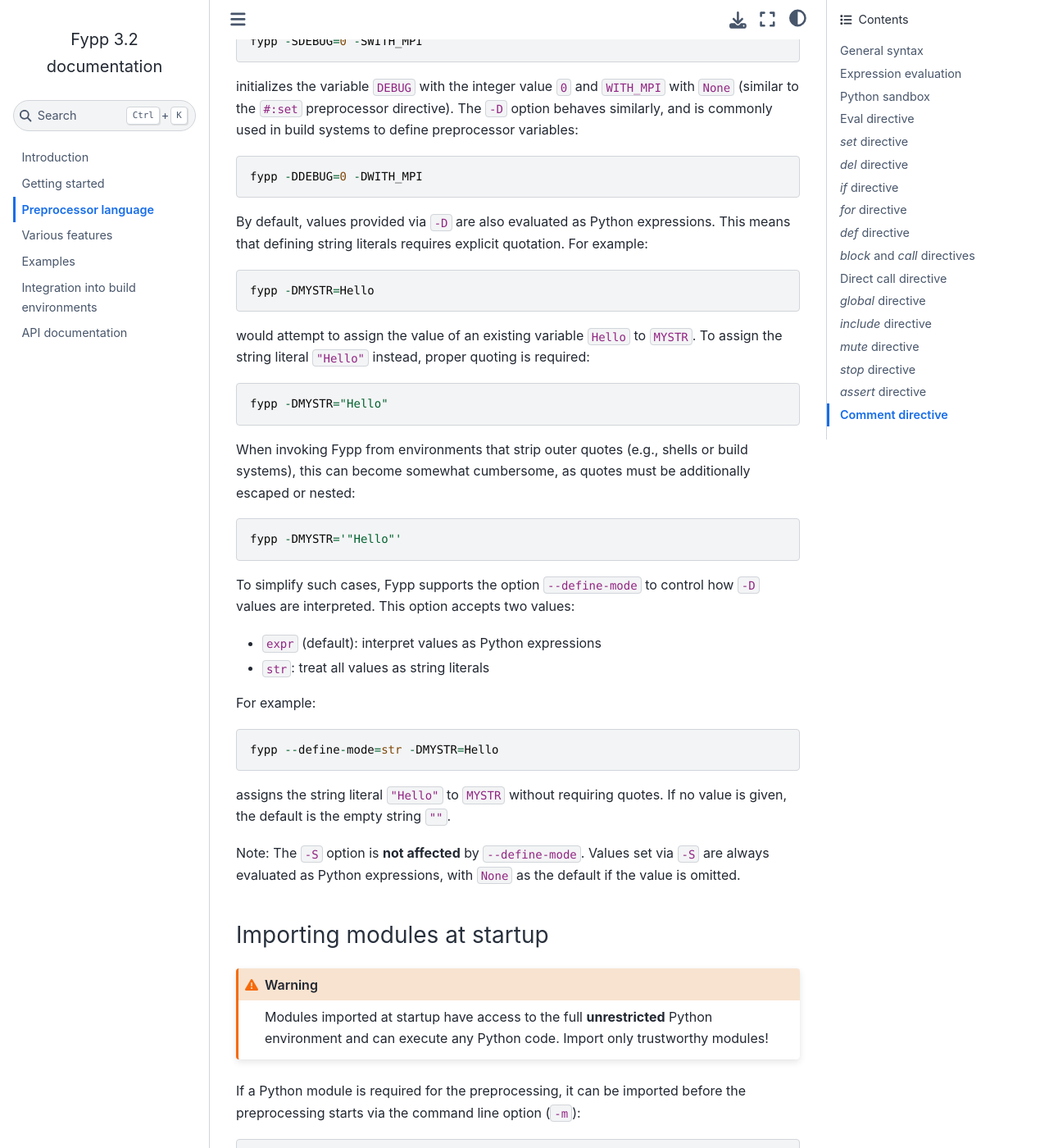
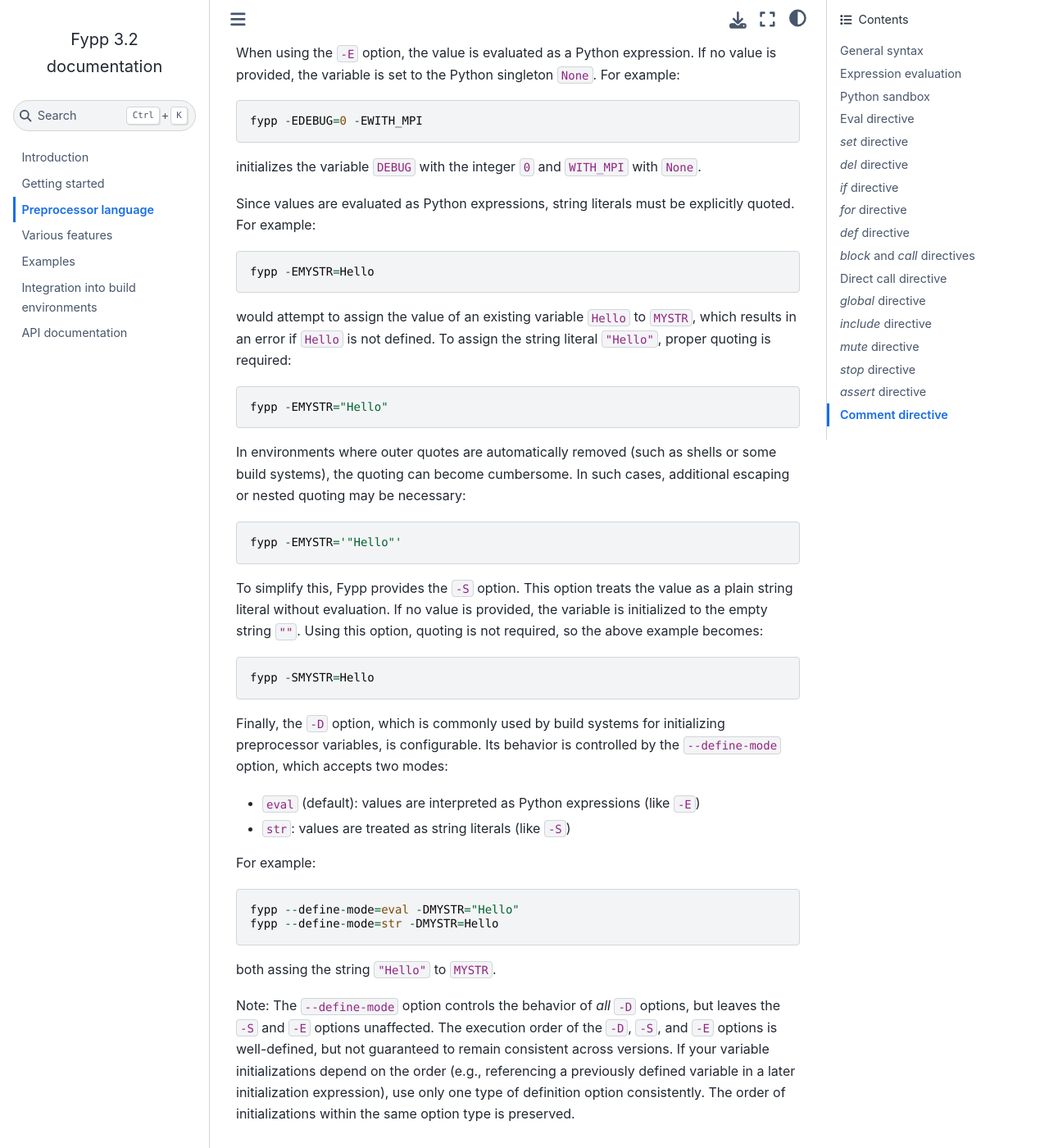
Before and after one commit to aradi/fypp, a Sphinx documentation site: the page built from docs/preprocessor-language.rst, in a window 1280 px wide and 1400 px high, scrolled down 5815 px. Shown: the whole window at 82% size. Built offline with Sphinx 7.4.7 and the Sphinx Book theme 1.1.4, drawn with Linux system fonts in a browser that asks for light colours; some of the changed text lies outside the part shown.

Commit message:
Implement 3 define options (-D, -E, -S)
Behavior of -D is configurable via --define-mode, behavior of -S and
-E is fixed (string literal versus expression evaluation).

```diff
--- a/docs/preprocessor-language.rst
+++ b/docs/preprocessor-language.rst
@@ -246,52 +246,65 @@
 ----------------------
 
 Initial values for preprocessor variables can be set at startup using the
-command-line options ``-S`` (*set*) or ``-D`` (*define*). The value is evaluated
-as a Python expression, or set to ``None`` if omitted. For example::
+command-line options ``-D`` (``--define``), ``-E`` (``--define-eval``), or
+``-S`` (``--define-str``). These options differ in how they interpret the
+provided value and what default is used when the value is omitted.
 
-  fypp -SDEBUG=0 -SWITH_MPI
-
-initializes the variable ``DEBUG`` with the integer value ``0`` and ``WITH_MPI``
-with ``None`` (similar to the ``#:set`` preprocessor directive). The ``-D``
-option behaves similarly, and is commonly used in build systems to define
-preprocessor variables::
-
-  fypp -DDEBUG=0 -DWITH_MPI
-
-By default, values provided via ``-D`` are also evaluated as Python expressions.
-This means that defining string literals requires explicit quotation. For
+When using the ``-E`` option, the value is evaluated as a Python expression. If
+no value is provided, the variable is set to the Python singleton ``None``. For
 example::
 
-  fypp -DMYSTR=Hello
+  fypp -EDEBUG=0 -EWITH_MPI
+
+initializes the variable ``DEBUG`` with the integer ``0`` and ``WITH_MPI`` with
+``None``.
+
+Since values are evaluated as Python expressions, string literals must be
+explicitly quoted. For example::
+
+  fypp -EMYSTR=Hello
 
 would attempt to assign the value of an existing variable ``Hello`` to
-``MYSTR``. To assign the string literal ``"Hello"`` instead, proper quoting is
-required::
+``MYSTR``, which results in an error if ``Hello`` is not defined. To assign the
+string literal ``"Hello"``, proper quoting is required::
 
-  fypp -DMYSTR="Hello"
+  fypp -EMYSTR="Hello"
 
-When invoking Fypp from environments that strip outer quotes (e.g., shells or
-build systems), this can become somewhat cumbersome, as quotes must be
-additionally escaped or nested::
+In environments where outer quotes are automatically removed (such as shells or
+some build systems), the quoting can become cumbersome. In such cases,
+additional escaping or nested quoting may be necessary::
 
-  fypp -DMYSTR='"Hello"'
+  fypp -EMYSTR='"Hello"'
 
-To simplify such cases, Fypp supports the option ``--define-mode`` to control
-how ``-D`` values are interpreted. This option accepts two values:
+To simplify this, Fypp provides the ``-S`` option. This option treats the value
+as a plain string literal without evaluation. If no value is provided, the
+variable is initialized to the empty string ``""``. Using this option, quoting
+is not required, so the above example becomes::
 
-- ``expr`` (default): interpret values as Python expressions
-- ``str``: treat all values as string literals
+  fypp -SMYSTR=Hello
+
+Finally, the ``-D`` option, which is commonly used by build systems for
+initializing preprocessor variables, is configurable. Its behavior is controlled
+by the ``--define-mode`` option, which accepts two modes:
+
+- ``eval`` (default): values are interpreted as Python expressions (like ``-E``)
+- ``str``: values are treated as string literals (like ``-S``)
 
 For example::
 
+  fypp --define-mode=eval -DMYSTR="Hello"
   fypp --define-mode=str -DMYSTR=Hello
 
-assigns the string literal ``"Hello"`` to ``MYSTR`` without requiring quotes. If
-no value is given, the default is the empty string ``""``.
+both assing the string ``"Hello"`` to ``MYSTR``.
 
-Note: The ``-S`` option is **not affected** by ``--define-mode``. Values set via
-``-S`` are always evaluated as Python expressions, with ``None`` as the default
-if the value is omitted.
+Note: The ``--define-mode`` option controls the behavior of *all* ``-D``
+options, but leaves the ``-S`` and ``-E`` options unaffected. The execution
+order of the ``-D``, ``-S``, and ``-E`` options is well-defined, but not
+guaranteed to remain consistent across versions. If your variable
+initializations depend on the order (e.g., referencing a previously defined
+variable in a later initialization expression), use only one type of definition
+option consistently. The order of initializations within the same option type is
+preserved.
 
 
 Importing modules at startup
```
Also changed, not shown: 2 other files.
